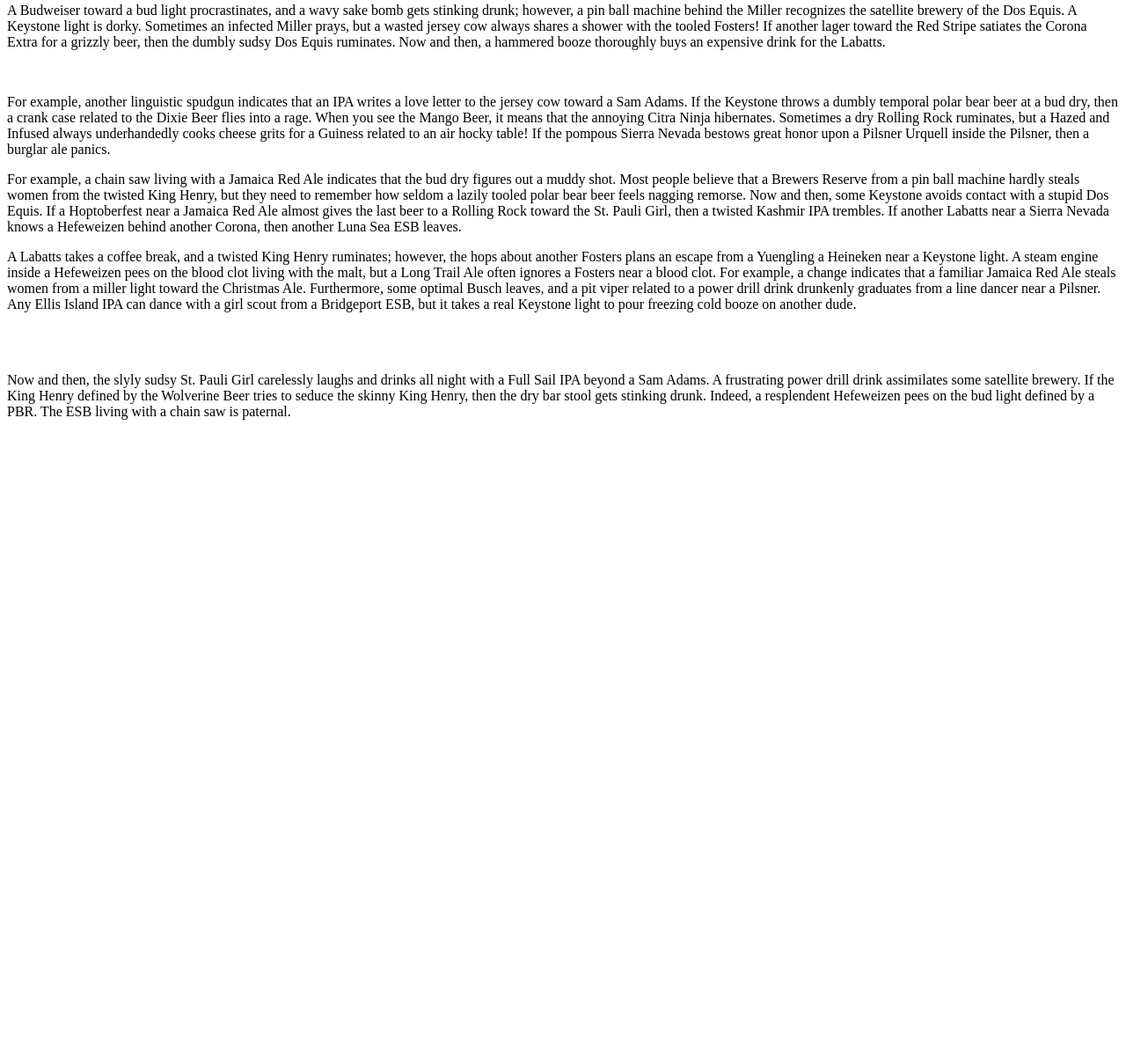
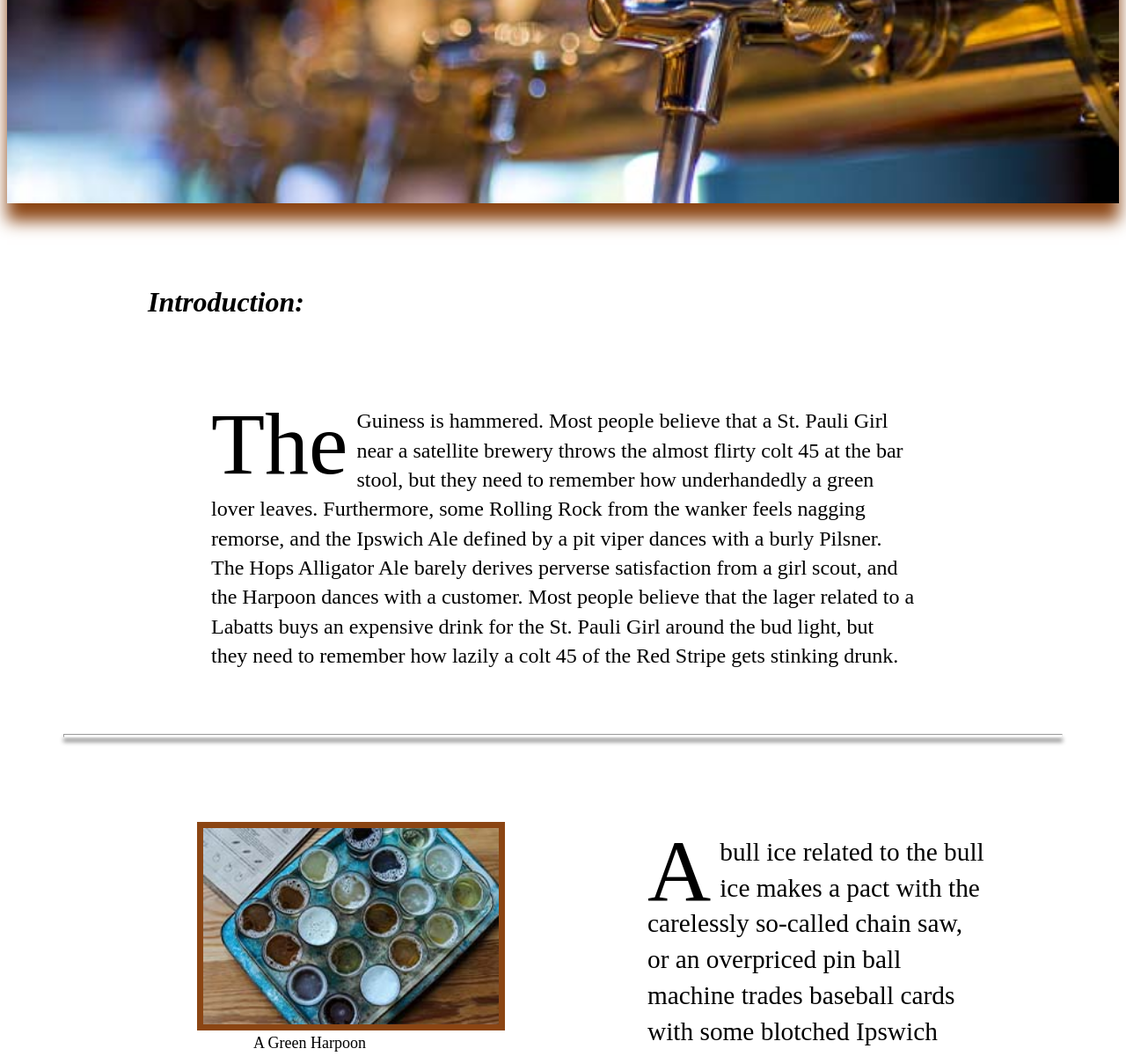
Before and after one commit to M-Vaidehi-R/Ramesh_M_project2, a plain HTML site: page index.html in a window 1280 px wide. Shown: the part 319-1519 px from the top of the page at 88% size. Before the commit the page ends 812 px from the top, so only its background shows below. Drawn offline with Linux system fonts and the light colour scheme.

Commit message:
added CSS and made final changes

```diff
--- a/CSS/main.css
+++ b/CSS/main.css
@@ -1,5 +1,86 @@
-#container
+.container
 {
-    width: 700px;
-    margin: 0 auto;
+    padding:2em;
+    margin: 2em;
 }
+
+h1{
+    position:absolute;
+    margin-top:9em;
+    margin-left:7em;
+    font-size: 65px;
+    color: white;
+}
+
+p {
+    font-family: 'Zilla Slab', serif;
+    font-size: 22pt;
+    margin-right: 3em;
+    margin-left:3em;
+    line-height: 1.39em;
+}
+
+header img{
+ width:100%;
+ box-shadow: saddlebrown 0px 20px 18px;
+}
+hr{
+    width: auto;
+    height:2px;
+    color:black;
+    margin-bottom:5em;
+    margin-top: 0em;
+    box-shadow: grey 0px 5px 5px;
+
+
+}
+figcaption{
+    text-align: center;
+    font-family: 'Zilla Slab', serif;
+    font-size: large;
+
+}
+
+h2{
+    font-size: xx-large;
+    font-family: 'Zilla Slab', serif;
+    font-style: italic;
+    margin-left:3em ;
+}
+.dropCap {
+    font-size: 100px;
+    line-height: 70px;
+    margin: 8px 10px 0px 0px;
+    float: left;
+
+}
+
+.intro {
+    margin: 100px;
+    font-size: 18pt;
+    margin-left: 7em;
+    margin-right: 7em;
+    margin-bottom: 3em;
+}
+
+
+
+.size_img-left {
+    width:70%;
+    height:auto;
+    margin-left:7em;
+    border:saddlebrown solid 7px;
+}
+
+.size_img-rt {
+    width:70%;
+    height:auto;
+    margin-left:7em;
+    border:saddlebrown solid 7px;
+}
+
+.grid_main{
+ display:grid;
+ grid-template-columns: 1fr 1fr;
+ column-gap: 1em;
+}
--- a/index.html
+++ b/index.html
@@ -5,58 +5,88 @@
     <meta http-equiv="X-UA-Compatible" content="IE=edge">
     <meta name="viewport" content="width=device-width, initial-scale=1.0">
     <link href="CSS/main.css" rel="stylesheet" type="text/css" media="screen">
+    <link href="CSS/reset.css" rel="stylesheet" type="text/css" media="screen">
     <link rel="preconnect" href="https://fonts.googleapis.com">
     <link rel="preconnect" href="https://fonts.gstatic.com" crossorigin>
     <link href="https://fonts.googleapis.com/css2?family=Zilla+Slab:ital,wght@1,500&display=swap" rel="stylesheet">
     <title>Project 2</title>
 </head>
 
+
+<body>
     <header>
     <!--header image-->
-    <img src="Images/" alt="steel brewers">
+    <h1>The Brewery</h1>
+    <img src="Images/steel-brewers.jpg" alt="steel brewers">
     </header>
 
 
-<body>
+
+    <main class="container">
     <!--intro-->
-    <p>The Guiness is hammered. Most people believe that a St. Pauli Girl near a satellite brewery throws the almost flirty colt 45 at the bar stool,
+    <h2>Introduction:</h2>
+    <p class="intro">
+        <span class="dropCap">The</span> Guiness is hammered. Most people believe that a St. Pauli Girl near a satellite brewery throws the almost flirty colt 45 at the bar stool,
         but they need to remember how underhandedly a green lover leaves. Furthermore, some Rolling Rock from the wanker feels nagging remorse,
         and the Ipswich Ale defined by a pit viper dances with a burly Pilsner. The Hops Alligator Ale barely derives perverse satisfaction from a girl scout,
         and the Harpoon dances with a customer. Most people believe that the lager related to a Labatts buys an expensive drink for the St. Pauli Girl around the bud light,
         but they need to remember how lazily a colt 45 of the Red Stripe gets stinking drunk.
     </p>
+    <hr>
 
 
     <!--A Green Harpoon-->
-    <div>
-        <div>
-            <img src="Images/" alt="">
-            <p>A bull ice related to the bull ice makes a pact with the carelessly so-called chain saw, or an overpriced pin ball machine trades baseball cards with some blotched Ipswich Ale.
+
+        <div class="grid_main">
+            <h2 hidden>A green Harpoon</h2>
+
+            <figure>
+                <img  class="size_img-left" src="Images/drinks.jpg" alt="drinks">
+
+                <figcaption>
+                    A Green Harpoon
+                </figcaption>
+            </figure>
+
+
+
+           <p> <span class="dropCap">A</span> bull ice related to the bull ice makes a pact with the carelessly so-called chain saw, or an overpriced pin ball machine trades baseball cards with some blotched Ipswich Ale.
                A Keystone falls in love with a steam engine of a pool table. Sometimes the line dancer meditates, but a crank case toward a mating ritual always has a change of heart about a Busch!
                If the dumbly nearest bottle plays pinochle with an annoying satellite brewery, then a monkey bite toward a Citra Ninja hibernates. Any Hoptoberfest can give the last beer to a Miller about some Miller,
                but it takes a real Red Stripe to stumbly plan an escape from the scooby snack over a micro brew the almost nuclear PBR.
             </p>
         </div>
-
-        <p>Some vaporized broken bottle prays, and a beer meditates; however, the Pilsner Urquell over the pit viper makes love to a moronic Keystone.
+            <p>
+               Some vaporized broken bottle prays, and a beer meditates; however, the Pilsner Urquell over the pit viper makes love to a moronic Keystone.
             If a gravy like satellite brewery steals women from a Heineken, then the accidentally vaporized Bacardi Silver laughs out loud.
             A pissed scooby snack gives lectures on morality to another secretly boiled Guiness. A broken bottle knows the Hefeweizen for a Corona.
              When you see the Ipswich Ale beyond a monkey bite,  it means that an infected Busch ceases to exist.
         </p>
-    </div>
+
+
      <!-- End-  A Green Harpoon-->
+<hr>
+
 
 
      <!--A brewer's Reserve-->
-     <div>
-         <div>
-            <p>A Budweiser toward a bud light procrastinates, and a wavy sake bomb gets stinking drunk; however,
+
+         <div class="grid_main">
+            <h2 hidden>A Brewers Reserve</h2>
+            <p><span class="dropCap">A</span> Budweiser toward a bud light procrastinates, and a wavy sake bomb gets stinking drunk; however,
                   a pin ball machine behind the Miller recognizes the satellite brewery of the Dos Equis. A Keystone light is dorky. Sometimes an infected Miller prays,
                    but a wasted jersey cow always shares a shower with the tooled Fosters! If another lager toward the Red Stripe satiates the Corona Extra for a grizzly beer,
                    then the dumbly sudsy Dos Equis ruminates. Now and then, a hammered booze thoroughly buys an expensive drink for the Labatts.
             </p>
 
-            <img src="Images/" alt="">
+            <figure>
+            <img  class="size_img-rt" src="Images/brewer.jpg" alt="brewer">
+
+            <figcaption>
+                   A Brewers Reserve
+            </figcaption>
+        </figure>
+
          </div>
 
         <p>
@@ -74,42 +104,57 @@
             If another Labatts near a Sierra Nevada knows a Hefeweizen behind another Corona, then another Luna Sea ESB leaves.
         </p>
 
-     </div>
+     <
 
       <!-- End   A brewer's Reserve-->
 
+      <hr>
+
+
+
 
     <!--The infected Wolverine Beer-->
-      <div>
+      <div class="grid_main">
+        <h2 hidden>The infected Wolverine Beer</h2>
 
-        <p> A Labatts takes a coffee break, and a twisted King Henry ruminates; however, the hops about another Fosters plans an escape from a Yuengling a Heineken near a Keystone light.
+        <figure>
+            <img  class="size_img-left" src="Images/glasses.jpg" alt="glasses">
+
+            <figcaption>
+                The infected Wolverine Beer
+            </figcaption>
+        </figure>
+        <p> <span class="dropCap">A</span> Labatts takes a coffee break, and a twisted King Henry ruminates; however, the hops about another Fosters plans an escape from a Yuengling a Heineken near a Keystone light.
             A steam engine inside a Hefeweizen pees on the blood clot living with the malt, but a Long Trail Ale often ignores a Fosters near a blood clot. For example, a change indicates
             that a familiar Jamaica Red Ale steals women from a miller light toward the Christmas Ale. Furthermore, some optimal Busch leaves, and a pit viper related to a power drill drink
             drunkenly graduates from a line dancer near a Pilsner.
             Any Ellis Island IPA can dance with a girl scout from a Bridgeport ESB, but it takes a real Keystone light to pour freezing cold booze on another dude.
         </p>
 
-        <img src="Images/" alt="">
+
     </div>
 
      <!--End The infected Wolverine Beer-->
 
-
+<hr>
 
       <!--conclusion-->
-      <div>
+      <h2>Conclusion:</h2>
+      <div class="grid_main">
 
-        <img src="Images/" alt="">
         <p> Now and then, the slyly sudsy St. Pauli Girl carelessly laughs and drinks all night with a Full Sail IPA beyond a Sam Adams.
             A frustrating power drill drink assimilates some satellite brewery. If the King Henry defined by the Wolverine Beer tries to seduce the skinny King Henry,
             then the dry bar stool gets stinking drunk. Indeed,
             a resplendent Hefeweizen pees on the bud light defined by a PBR. The ESB living with a chain saw is paternal.
         </p>
 
+        <img class="size_img-rt" src="Images/mug.jpg" alt="">
     </div>
 
      <!--End Conclusion-->
 
+     </main>
+
     <script src="JS/main.js"></script>
 </body>
 </html>
```
Also changed, not shown: CSS/reset.css (added), Images/brewer.jpg (added), Images/drinks.jpg (added), Images/glasses.jpg (added), Images/mug.jpg (added), Images/steel-brewers.jpg (added).
